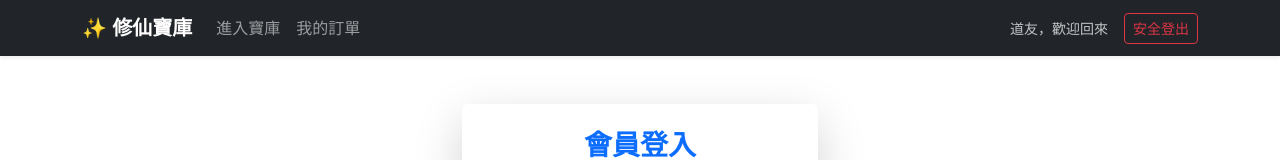
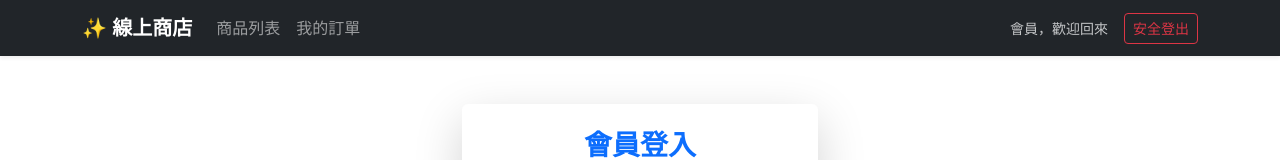
Before and after one commit to sJun101/Ecommerce, a React (Vite) app in the folder frontend/: page /login in a window 1280 px wide. Shown: the top 160 px of the page. Built offline with nearby package versions, Linux system fonts and the light colour scheme; sample sign-in values are in the browser's storage.

Commit message:
feat: update products page copy to standard e-commerce style

```diff
--- a/frontend/src/pages/Navbar.jsx
+++ b/frontend/src/pages/Navbar.jsx
@@ -2,8 +2,8 @@ import { useNavigate, Link } from 'react-router-dom';
 import React, { useState, useEffect } from 'react';
 
 function Navbar() {
- const [role, setRole] = useState(null);
-  const [nickname, setNickname] = useState('道友');
+  const [role, setRole] = useState(null);
+  const [nickname, setNickname] = useState('會員');
 
   // 使用 useEffect 在頁面切換或 Token 變動時重新讀取
   useEffect(() => {
@@ -11,7 +11,7 @@ function Navbar() {
     const storedNickname = localStorage.getItem('nickname');
 
     if (token) {
-      setNickname(storedNickname || '道友');
+      setNickname(storedNickname || '會員');
       try {
         const payload = JSON.parse(window.atob(token.split('.')[1]));
         setRole(payload.role);
@@ -23,7 +23,7 @@ function Navbar() {
 
   // 登出時順便清除狀態
   const handleLogout = () => {
-    if (window.confirm("確定要登出並結束本次修煉嗎？")) {
+    if (window.confirm("確定要登出系統嗎？")) {
       localStorage.clear(); // 直接清除所有相關資料
       window.location.href = '/login'; // 強制轉址
     }
@@ -37,7 +37,7 @@ function Navbar() {
     <nav className="navbar navbar-expand-lg navbar-dark bg-dark shadow-sm mb-4 sticky-top">
       <div className="container">
         <Link className="navbar-brand fw-bold" to="/products">
-          ✨ 修仙寶庫
+          ✨ 線上商店
         </Link>
 
         <button className="navbar-toggler" type="button" data-bs-toggle="collapse" data-bs-target="#navbarNav">
@@ -47,27 +47,27 @@ function Navbar() {
         <div className="collapse navbar-collapse" id="navbarNav">
           <ul className="navbar-nav me-auto">
             <li className="nav-item">
-              <Link className="nav-link" to="/products">進入寶庫</Link>
+              <Link className="nav-link" to="/products">商品列表</Link>
             </li>
             <li className="nav-item">
               <Link className="nav-link" to="/orders">我的訂單</Link>
             </li>
 
-            {/* 🎯 4. 權限過濾：只有長老 (ROLE_ADMIN) 才能看到管理入口 */}
+            {/* 🎯 權限過濾：只有管理員 (ROLE_ADMIN) 才能看到管理入口 */}
             {role === 'ROLE_ADMIN' && (
               <>
-              <li className="nav-item">
-                <Link className="nav-link text-warning" to="/admin">煉丹房管理</Link>
-              </li>
-              <li className="nav-item">
-                  <Link className="nav-link text-info" to="/admin/orders">全站訂單</Link>
+                <li className="nav-item">
+                  <Link className="nav-link text-warning" to="/admin">商品管理</Link>
+                </li>
+                <li className="nav-item">
+                  <Link className="nav-link text-info" to="/admin/orders">訂單管理</Link>
                 </li>
               </>
             )}
           </ul>
 
           <div className="d-flex align-items-center gap-3">
-            {/* 🎯 5. 動態顯示註冊時填寫的暱稱 */}
+            {/* 🎯 動態顯示註冊時填寫的暱稱 */}
             <span className="text-light opacity-75 small">
               {nickname}，歡迎回來
             </span>
```
